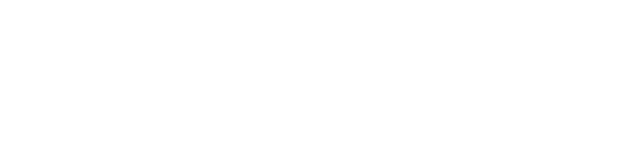
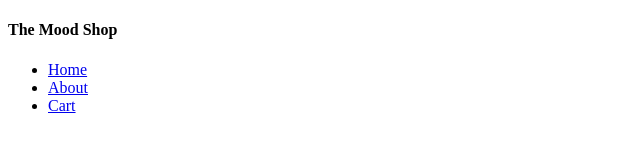
Before and after one commit to itsjustriley/mood-store, a plain HTML site: page index.html in a window 1280 px wide. Shown: the whole page, without its empty margins (0-640 px from the left). Drawn offline with Linux system fonts and the light colour scheme.

Commit message:
Made navbar skeleton

```diff
--- a/index.html
+++ b/index.html
@@ -3,9 +3,18 @@
 <head>
     <meta charset="UTF-8">
     <meta name="viewport" content="width=device-width, initial-scale=1.0">
-    <title>Mood Store</title>
+    <title>The Mood Shop</title>
 </head>
 <body>
-
+    <header class = "page-header" >
+        <h4>The Mood Shop</h4>
+        <nav>
+            <ul>
+                <li><a href = "#">Home</a></li>
+                <li><a href = "#">About</a></li>
+                <li><a href = "#">Cart</a></li>
+            </ul>
+        </nav>
+    </header>
 </body>
 </html>
```
